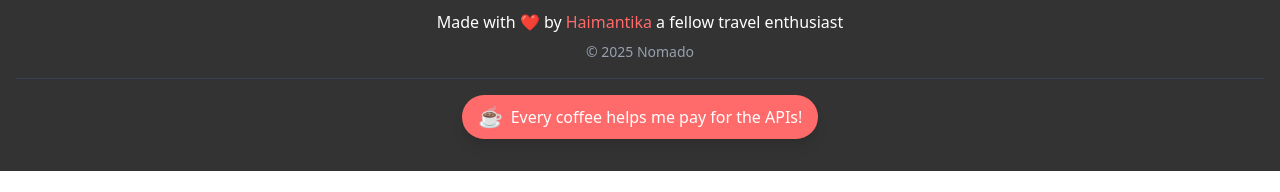
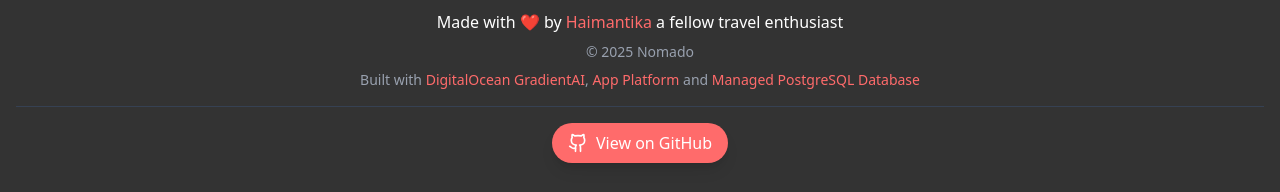
Before and after one commit to Haimantika/all-things-travel, a Next.js app in the folder frontend/: page /community in a window 1280 px wide. Shown: the part 1230-1422 px from the top of the page. Before the commit the page ends 1401 px from the top, so only its background shows below. Built offline with nearby package versions, Linux system fonts and the light colour scheme; no server answers; the database is empty.

Commit message:
update footer

```diff
--- a/frontend/app/community/page.tsx
+++ b/frontend/app/community/page.tsx
@@ -2,6 +2,7 @@
 import { Header } from "@/components/header"
 import { CommunitySection } from "@/components/community-section"
 import { MobileNavigation } from "@/components/mobile-navigation"
+import { Github } from "lucide-react"
 
 export default function CommunityPage() {
   return (
@@ -33,16 +34,19 @@ export default function CommunityPage() {
             ))}
           </div>
           <p className="mb-2 text-sm md:text-base">Made with ❤️ by <a href="https://x.com/haimantikam" target="_blank" rel="noopener noreferrer" className="text-[#FF6B6B] hover:underline">Haimantika</a> a fellow travel enthusiast</p>
-          <p className="text-xs md:text-sm text-gray-400 mb-4">© {new Date().getFullYear()} Nomado</p>
+          <p className="text-xs md:text-sm text-gray-400 mb-2">© {new Date().getFullYear()} Nomado</p>
+          <p className="text-xs md:text-sm text-gray-400 mb-4">
+            Built with <a href="https://www.digitalocean.com/products/gradientai" target="_blank" rel="noopener noreferrer" className="text-[#FF6B6B] hover:underline">DigitalOcean GradientAI</a>, <a href="https://www.digitalocean.com/products/app-platform" target="_blank" rel="noopener noreferrer" className="text-[#FF6B6B] hover:underline">App Platform</a> and <a href="https://www.digitalocean.com/products/managed-databases-postgresql" target="_blank" rel="noopener noreferrer" className="text-[#FF6B6B] hover:underline">Managed PostgreSQL Database</a>
+          </p>
           <div className="border-t border-gray-700 pt-4">
             <a
-              href="https://buymeacoffee.com/haimantika"
+              href="https://github.com/Haimantika/all-things-travel"
               target="_blank"
               rel="noopener noreferrer"
               className="inline-flex items-center gap-2 px-4 py-2 bg-[#FF6B6B] text-white rounded-full hover:bg-[#ff5252] transition-colors duration-200 shadow-lg hover:shadow-xl"
             >
-              <span className="text-xl">☕</span>
-              <span className="font-medium">Every coffee helps me pay for the APIs!</span>
+              <Github className="h-5 w-5" />
+              <span className="font-medium">View on GitHub</span>
             </a>
 
           </div>
--- a/frontend/app/page.tsx
+++ b/frontend/app/page.tsx
@@ -1,6 +1,6 @@
 "use client"
 import { Button } from "@/components/ui/button"
-import { Compass, MapPin, Plane, Globe, StampIcon as Passport, CalendarRange, Backpack, Calendar, Stamp, X } from "lucide-react"
+import { Compass, MapPin, Plane, Globe, StampIcon as Passport, CalendarRange, Backpack, Calendar, Stamp, X, Github } from "lucide-react"
 import { useState, useEffect } from "react"
 import { countryNameToCode } from "@/lib/countries"
 import { VisaInfoCard } from "@/components/visa-info-card"
@@ -810,16 +810,19 @@ export default function Home() {
             ))}
           </div>
           <p className="mb-2 text-sm md:text-base">Made with ❤️ by <a href="https://x.com/haimantikam" target="_blank" rel="noopener noreferrer" className="text-[#FF6B6B] hover:underline">Haimantika</a> a fellow travel enthusiast</p>
-          <p className="text-xs md:text-sm text-gray-400">© {new Date().getFullYear()} Nomado</p>
+          <p className="text-xs md:text-sm text-gray-400 mb-2">© {new Date().getFullYear()} Nomado</p>
+          <p className="text-xs md:text-sm text-gray-400 mb-4">
+            Built with <a href="https://www.digitalocean.com/products/gradientai" target="_blank" rel="noopener noreferrer" className="text-[#FF6B6B] hover:underline">DigitalOcean GradientAI</a>, <a href="https://www.digitalocean.com/products/app-platform" target="_blank" rel="noopener noreferrer" className="text-[#FF6B6B] hover:underline">App Platform</a> and <a href="https://www.digitalocean.com/products/managed-databases-postgresql" target="_blank" rel="noopener noreferrer" className="text-[#FF6B6B] hover:underline">Managed PostgreSQL Database</a>
+          </p>
           <div className="border-t border-gray-700 pt-4">
             <a
-              href="https://buymeacoffee.com/haimantika"
+              href="https://github.com/Haimantika/all-things-travel"
               target="_blank"
               rel="noopener noreferrer"
               className="inline-flex items-center gap-2 px-4 py-2 bg-[#FF6B6B] text-white rounded-full hover:bg-[#ff5252] transition-colors duration-200 shadow-lg hover:shadow-xl"
             >
-              <span className="text-xl">☕</span>
-              <span className="font-medium">Every coffee helps me pay for the APIs!</span>
+              <Github className="h-5 w-5" />
+              <span className="font-medium">View on GitHub</span>
             </a>
 
           </div>
```
